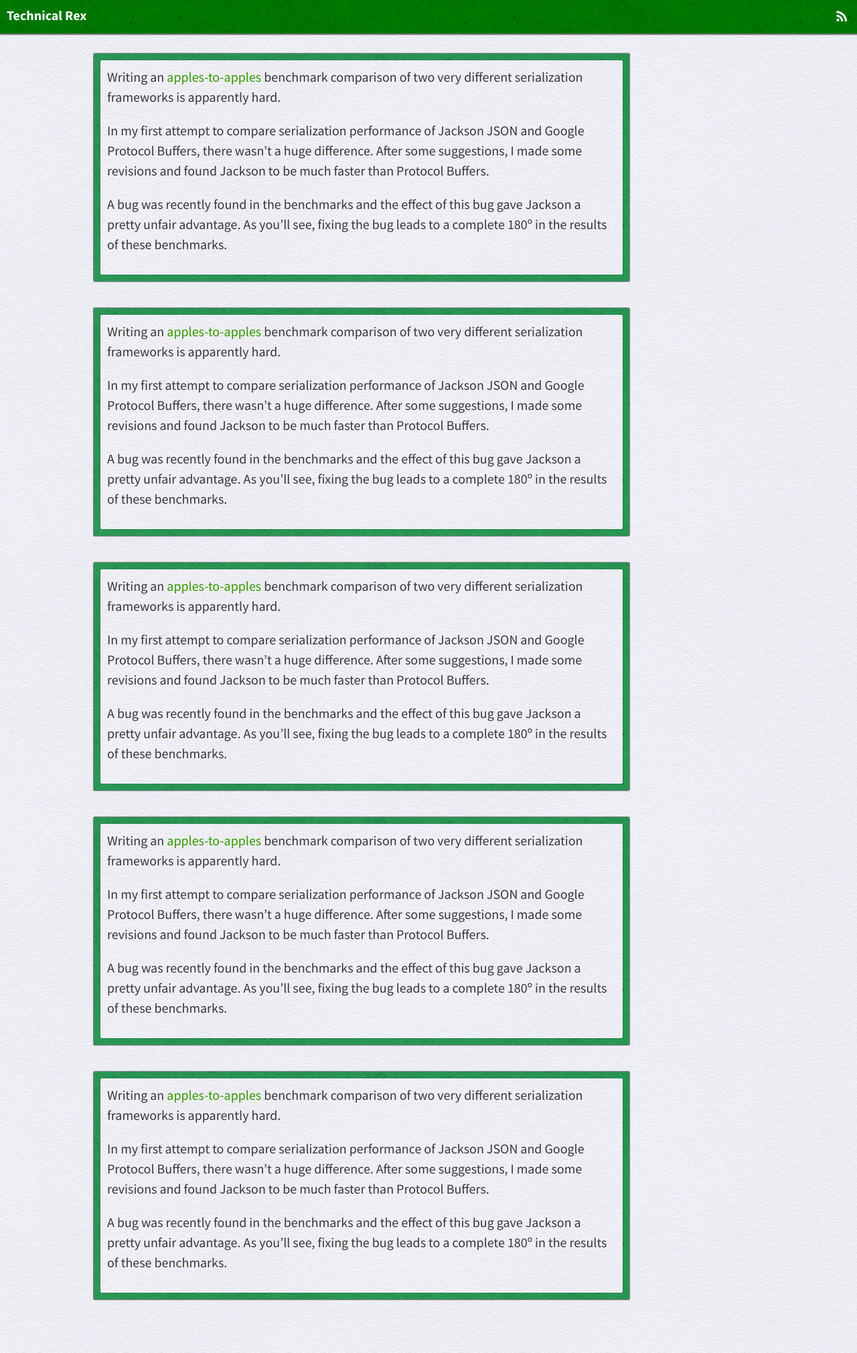
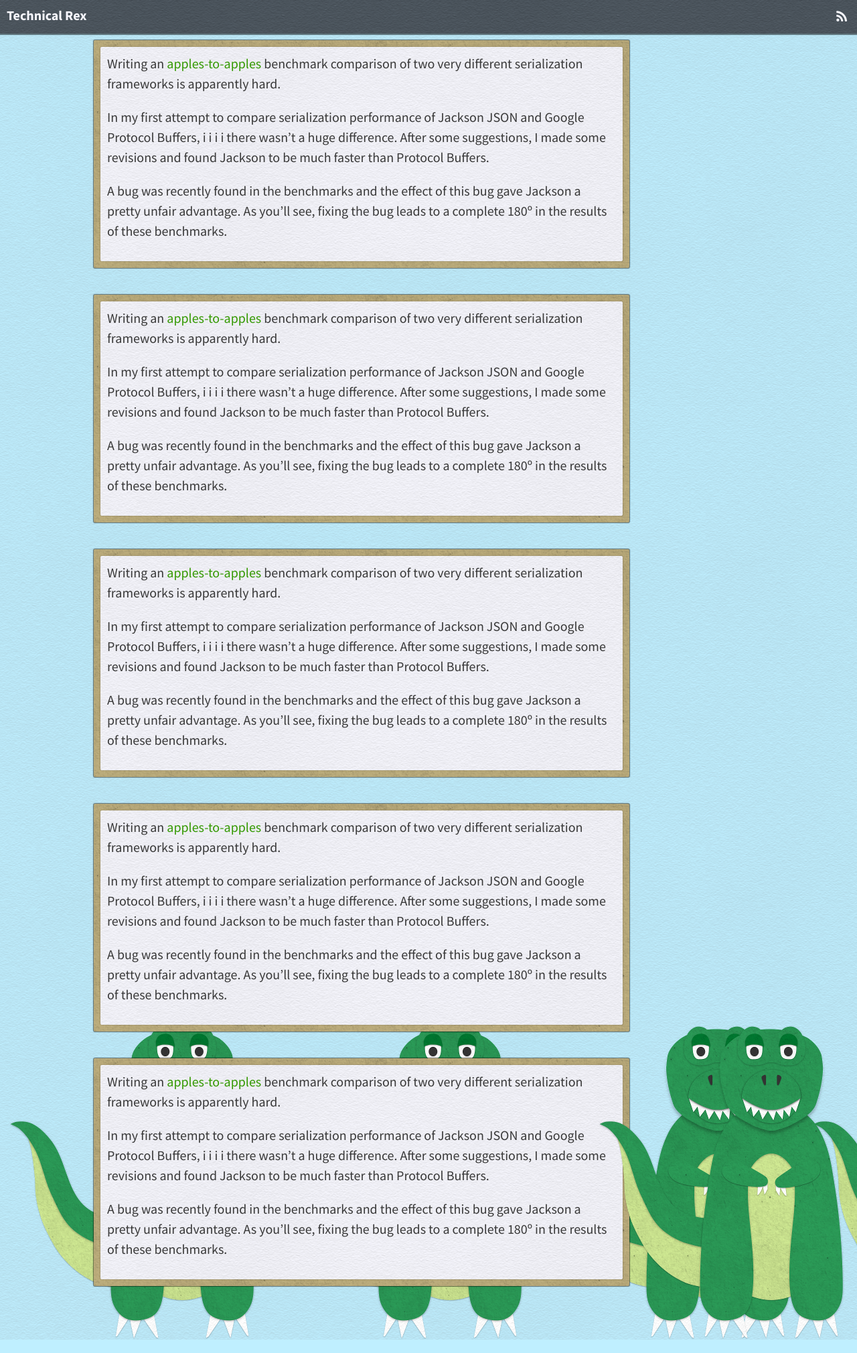
Before and after one commit to technical-rex/technicalrex.com, a Jekyll site: the page built from index.html, in a window 1280 px wide. Shown: the whole page at 67% size. Built offline with Jekyll 4.4.1, drawn with Linux system fonts in a browser that asks for light colours; nearby versions of some CDN libraries.

Commit message:
Added dino and placeholder for landscape.

```diff
--- a/_layouts/default.html
+++ b/_layouts/default.html
@@ -3,6 +3,7 @@
 {% include head.html %}
 <body>
     {% include header.html %}
+    <div id="landscape">
         <div id="page-container">
             <div class="underlay">
                 <div class="content">
@@ -31,5 +32,7 @@
             </div>
         </div>
         {% include footer.html %}
+    </div>
+    <img id="rex" src="/img/rex/rex-main.png"></img>
 </body>
 </html>
--- a/_sass/base/_global.scss
+++ b/_sass/base/_global.scss
@@ -5,7 +5,7 @@
 }
 html {
     background-image: $lighter-texture;
-    background-color: #f8f8ff;
+    background-color: #bfefff;
     background-attachment: fixed;
 }
 
--- a/_sass/layouts/_paper.scss
+++ b/_sass/layouts/_paper.scss
@@ -6,8 +6,8 @@
     z-index: 1000;
     width: 100%;
     padding: 0.5em;
-    background-image: $dark-texture;
-    background-color: green;
+    background-image: $light-texture;
+    background-color: #525C65;
     box-shadow: 0 .05em .05em .05em rgba(0,0,0,.5);
     a {
         color: $header-link-color;
@@ -30,6 +30,18 @@
     }
 }
 
+#landscape {
+    position: fixed;
+    bottom: 0;
+    left: 0;
+    width: 100%;
+    height: 100%;
+    overflow: auto;
+    background-image: url(/img/rex/rex-main.png);
+    background-attachment: fixed;
+    background-repeat: repeat-x;
+    background-position: left bottom;
+}
 #page-container {
     padding: 1em 15em 1em 5em;
 }
@@ -55,10 +67,16 @@
 }
 
 .underlay {
-    @include dark-box(#2ca05a);
+    @include dark-box(#c2b280);
     margin: 2em;
 }
 
 .content {
     @include lighter-box(#f8f8ff);
 }
+
+#rex {
+    position: fixed;
+    bottom: 0;
+    right: 0;
+}
--- a/index.html
+++ b/index.html
@@ -5,7 +5,7 @@ layout: default
 Writing an <a href="http://www.google.com">apples-to-apples</a> benchmark comparison of two very different serialization frameworks is apparently hard.
 </p>
 <p>
-In my first attempt to compare serialization performance of Jackson JSON and Google Protocol Buffers, there wasn’t a huge difference. After some suggestions, I made some revisions and found Jackson to be much faster than Protocol Buffers.
+In my first attempt to compare serialization performance of Jackson JSON and Google Protocol Buffers, i i i i there wasn’t a huge difference. After some suggestions, I made some revisions and found Jackson to be much faster than Protocol Buffers.
 </p>
 <p>
 A bug was recently found in the benchmarks and the effect of this bug gave Jackson a pretty unfair advantage. As you’ll see, fixing the bug leads to a complete 180º in the results of these benchmarks.
```
Also changed, not shown: img/rex/rex-main.png (added). Lines whose indentation alone changed are shown as unchanged.
